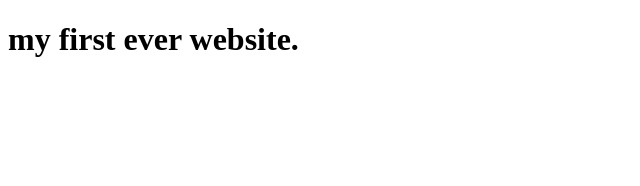
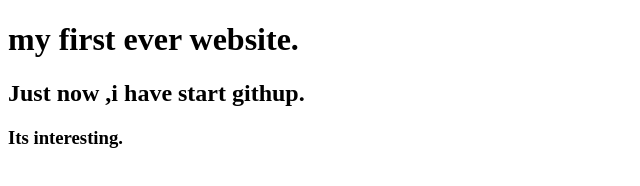
Before and after one commit to Gmmostofa2020/my-first-website, a plain HTML site: page index.html in a window 1280 px wide. Shown: the whole page, without its empty margins (0-640 px from the left). Drawn offline with Linux system fonts and the light colour scheme.

Commit message:
learned github

```diff
--- a/index.html
+++ b/index.html
@@ -7,5 +7,7 @@
 </head>
 <body>
     <h1>my first ever website.</h1>
+    <h2>Just now ,i have start githup.</h2>
+    <h3>Its interesting.</h3>
 </body>
 </html>
```
